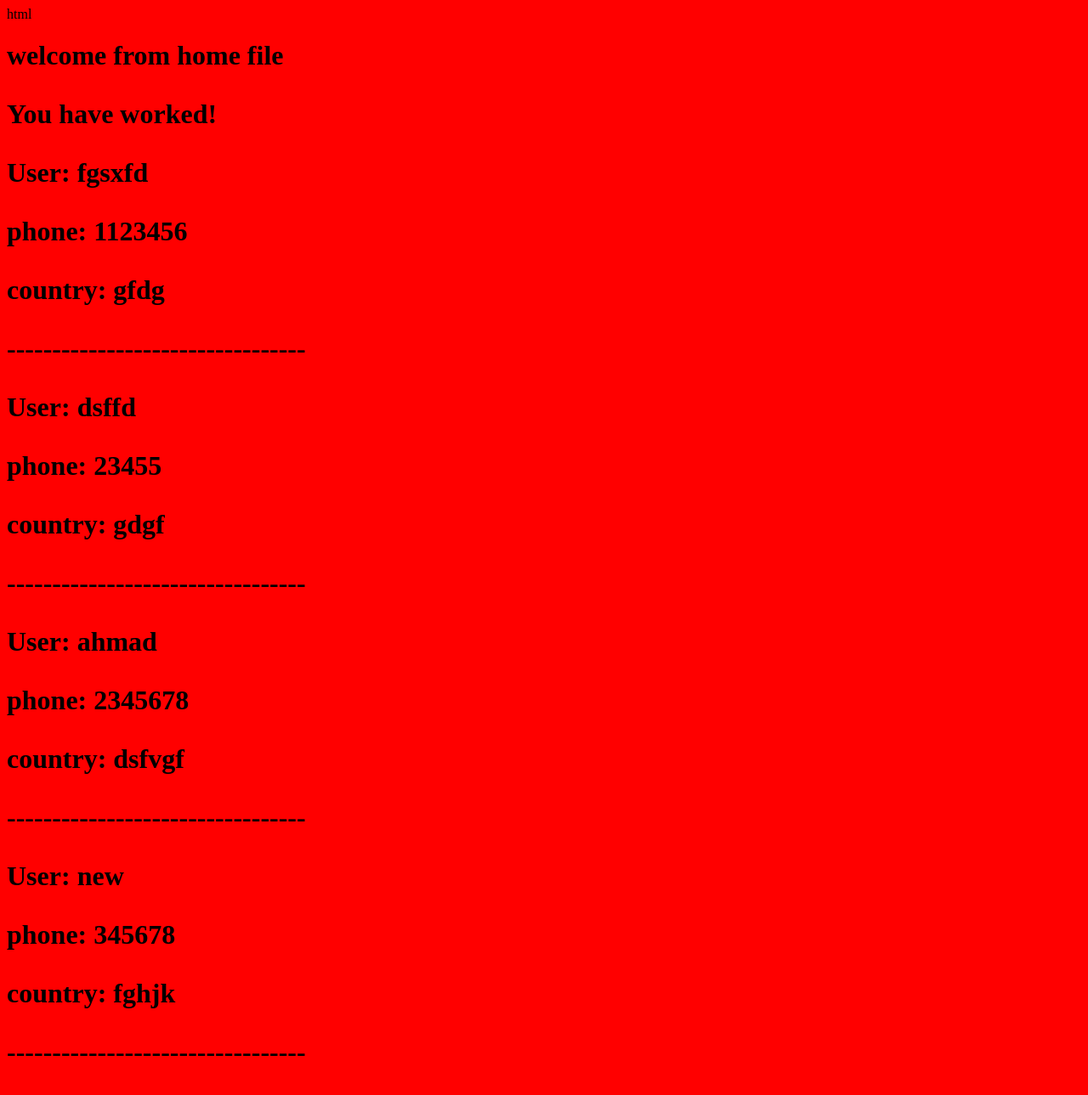
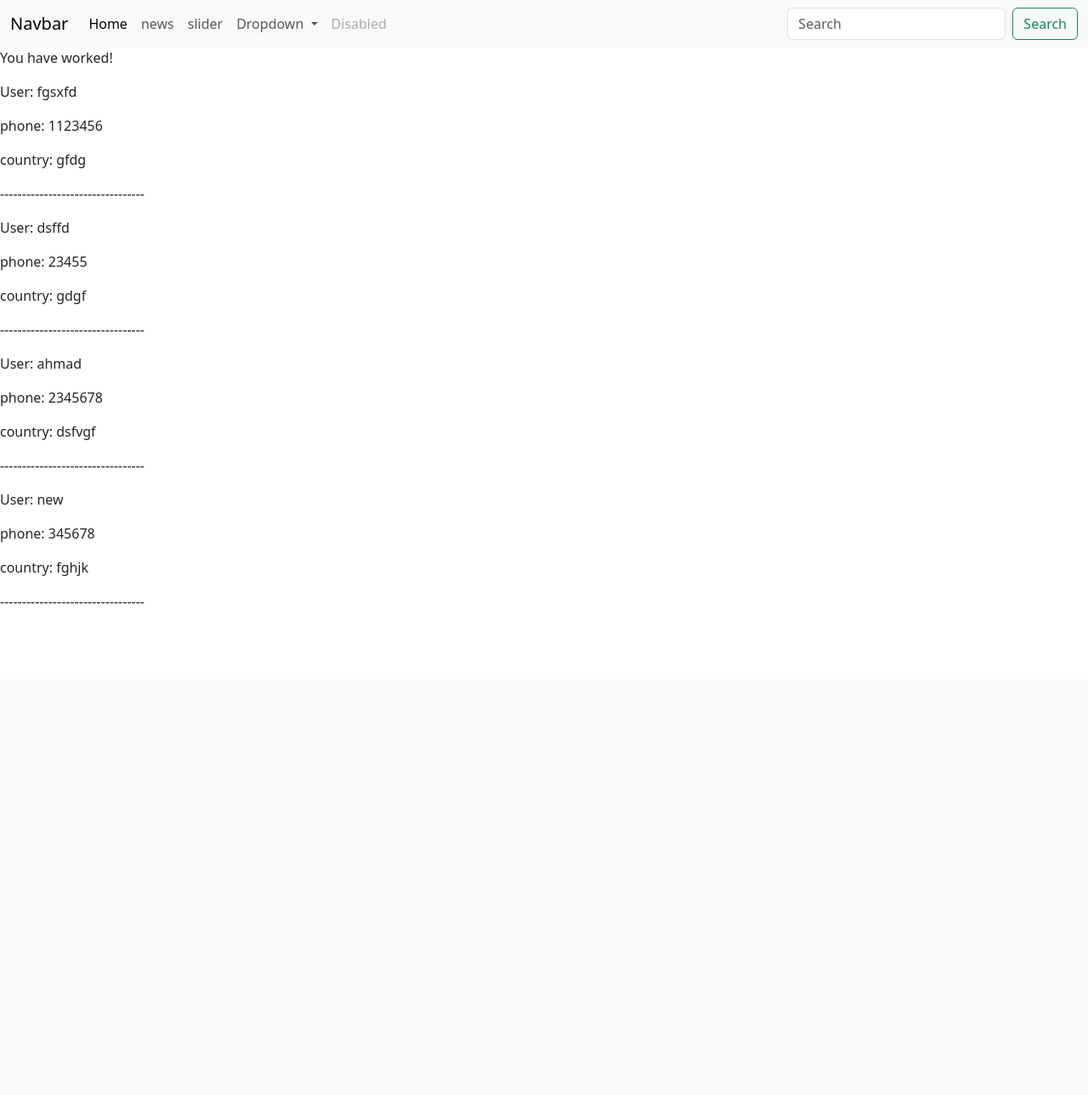
Before and after one commit to mohammadsamki/django2024_6, a Django app: page /library/home/ in a window 1280 px wide. Shown: the whole page at 85% size. After the commit the page ends 711 px from the top, so only its background shows below. Run offline with Django 5.2, Linux system fonts and the light colour scheme; data comes from the database, SQL or seed files in the repository; both versions use the stored data as it was after the commit; some libraries are stand-ins or nearby versions.

Commit message:
first commit

```diff
--- a/library/models.py
+++ b/library/models.py
@@ -74,7 +74,7 @@ import uuid
 
 class BookInstance (models.Model):
     id = models.UUIDField(primary_key=True, default=uuid.uuid4, help_text="Unique ID for this book instance")
-    book = models.ForeignKey('Book', on_delete=models.SET_NULL, null=True, related_name='bookinstance')
+    book = models.ForeignKey(Book, on_delete=models.SET_NULL, null=True, related_name='bookinstance')
     due_back = models.DateField(null=True, blank=True)
 
     loanStatus = (
--- /dev/null
+++ b/library/templates/base.html
@@ -0,0 +1,63 @@
+<!DOCTYPE html>
+
+<html>
+    <head>
+        {% load bootstrap5 %}
+        {% bootstrap_css %}
+        {% bootstrap_javascript %}
+        <meta charset="utf-8">
+        <meta http-equiv="X-UA-Compatible" content="IE=edge">
+        {%block title %}{%endblock%}
+        <meta name="description" content="">
+        <meta name="viewport" content="width=device-width, initial-scale=1">
+
+        <link rel="stylesheet" href="">
+    </head>
+    <body>
+        <div id="navBar">
+            <nav class="navbar navbar-expand-lg navbar-light bg-light">
+                <div class="container-fluid">
+                  <a class="navbar-brand" href="#">Navbar</a>
+                  <button class="navbar-toggler" type="button" data-bs-toggle="collapse" data-bs-target="#navbarSupportedContent" aria-controls="navbarSupportedContent" aria-expanded="false" aria-label="Toggle navigation">
+                    <span class="navbar-toggler-icon"></span>
+                  </button>
+                  <div class="collapse navbar-collapse" id="navbarSupportedContent">
+                    <ul class="navbar-nav me-auto mb-2 mb-lg-0">
+                      <li class="nav-item">
+                        <a class="nav-link active" aria-current="page" href="{% url 'home' %}">Home</a>
+                      </li>
+                      <li class="nav-item">
+                        <a class="nav-link" href="{% url 'news' %}">news</a>
+                      </li>
+                      <li class="nav-item">
+                        <a class="nav-link" href="{% url 'slider' %}">slider</a>
+                      </li>
+                      <li class="nav-item dropdown">
+                        <a class="nav-link dropdown-toggle" href="#" id="navbarDropdown" role="button" data-bs-toggle="dropdown" aria-expanded="false">
+                          Dropdown
+                        </a>
+                        <ul class="dropdown-menu" aria-labelledby="navbarDropdown">
+                          <li><a class="dropdown-item" href="#">Action</a></li>
+                          <li><a class="dropdown-item" href="#">Another action</a></li>
+                          <li><hr class="dropdown-divider"></li>
+                          <li><a class="dropdown-item" href="#">Something else here</a></li>
+                        </ul>
+                      </li>
+                      <li class="nav-item">
+                        <a class="nav-link disabled" href="#" tabindex="-1" aria-disabled="true">Disabled</a>
+                      </li>
+                    </ul>
+                    <form class="d-flex">
+                      <input class="form-control me-2" type="search" placeholder="Search" aria-label="Search">
+                      <button class="btn btn-outline-success" type="submit">Search</button>
+                    </form>
+                  </div>
+                </div>
+              </nav>
+        </div>
+       {%block contant%}
+       {% endblock %}
+
+        <script src="" async defer></script>
+    </body>
+</html>
--- a/library/templates/home.html
+++ b/library/templates/home.html
@@ -1,24 +1,9 @@
-<!DOCTYPE html>
-html
-<html>
-    {% load static %}
-    <head>
-        <meta charset="utf-8">
-        <meta http-equiv="X-UA-Compatible" content="IE=edge">
-        <title>home</title>
-        <meta name="description" content="">
-        <meta name="viewport" content="width=device-width, initial-scale=1">
-        <link rel="stylesheet" href="{% static 'css/index.css' %}">
-    </head>
-    <body>
-        <h1>welcome from home file<h1>
+{% extends "base.html" %}
+{%block title%}
+<title>home</title>
+{% endblock %}
 
-{% comment %} {% logic %}
-{% endLogic %}
-{% if true %}
-{% endif %}
-{{ var }}
-{% endcomment %}
+{%block contant%}
 {% if worked %}
     <p>You have worked!</p>
     {% else %}
@@ -31,7 +16,4 @@ html
     <p>---------------------------------</p>
 
     {% endfor %}
-
-        <script src="" async defer></script>
-    </body>
-</html>
+{%endblock%}
--- a/library/urls.py
+++ b/library/urls.py
@@ -1,8 +1,11 @@
-from .views import home
+from .views import *
 
 
 from django.urls import path
 
 urlpatterns = [
-    path('home/',home,name='home')
+    path('home/',home,name='home'),
+    path('news/',news,name='news'),
+    path('slider/',slider,name='slider'),
+
 ]
--- a/library/views.py
+++ b/library/views.py
@@ -20,3 +20,9 @@ def home(request):
     }
 
     return  render(request, 'home.html', context=context)
+
+def news(request):
+    return  render(request, 'news.html')
+
+def slider(request):
+    return  render(request,'slider.html')
--- a/newdjango/settings.py
+++ b/newdjango/settings.py
@@ -35,7 +35,8 @@ INSTALLED_APPS = [
     'django.contrib.sessions',
     'django.contrib.messages',
     'django.contrib.staticfiles',
-    'library'
+    'library',
+    'bootstrap5',
 ]
 
 MIDDLEWARE = [
```
Also changed, not shown: library/admin.py (+20 -3 lines), library/templates/exSlider.html (added, +21 -0 lines), library/templates/news.html (added, +13 -0 lines), library/templates/slider.html (added, +29 -0 lines), db.sqlite3, library/static/images/MainAfter.jpg (added), library/static/js/news.js (added), static/images/MainAfter.jpg (added).
